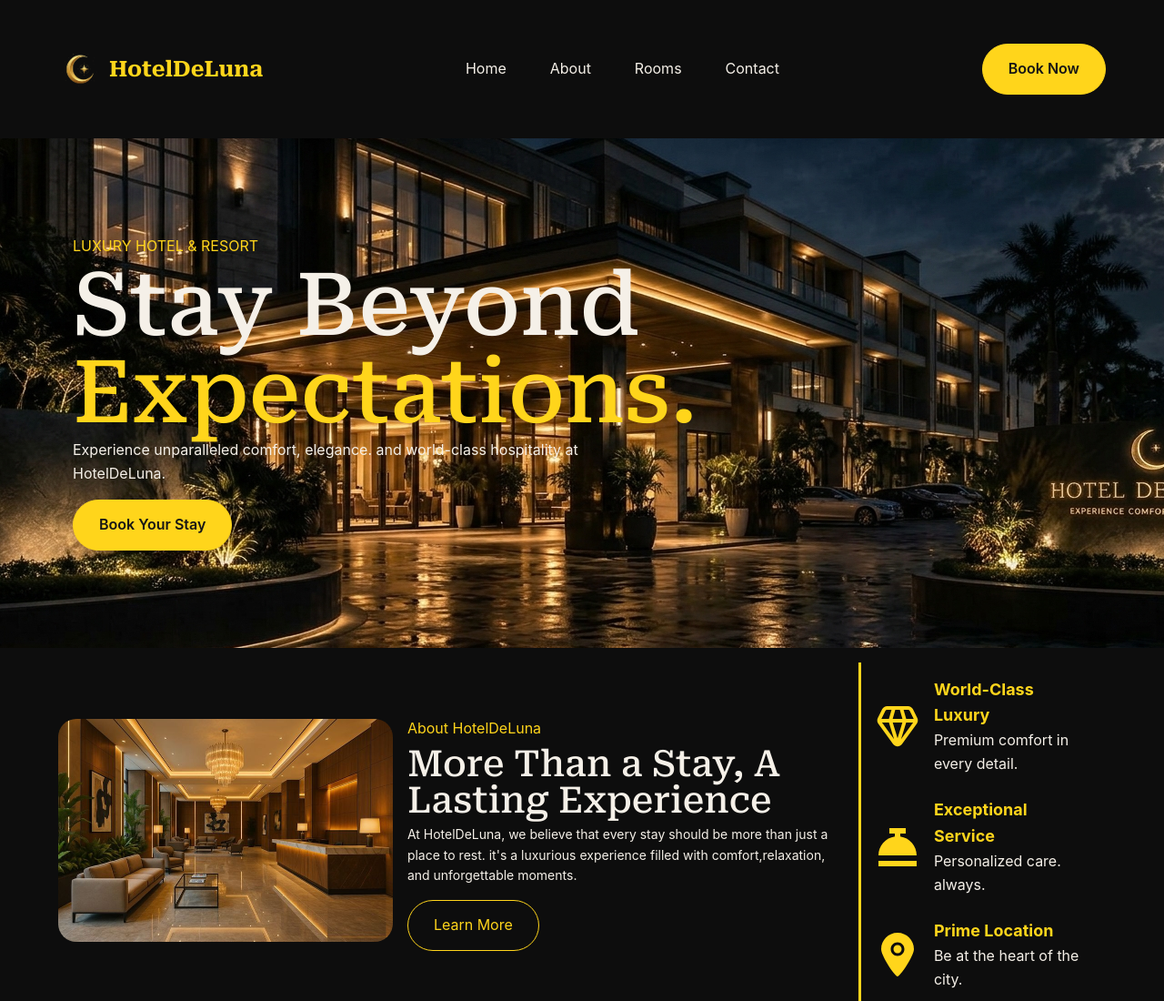
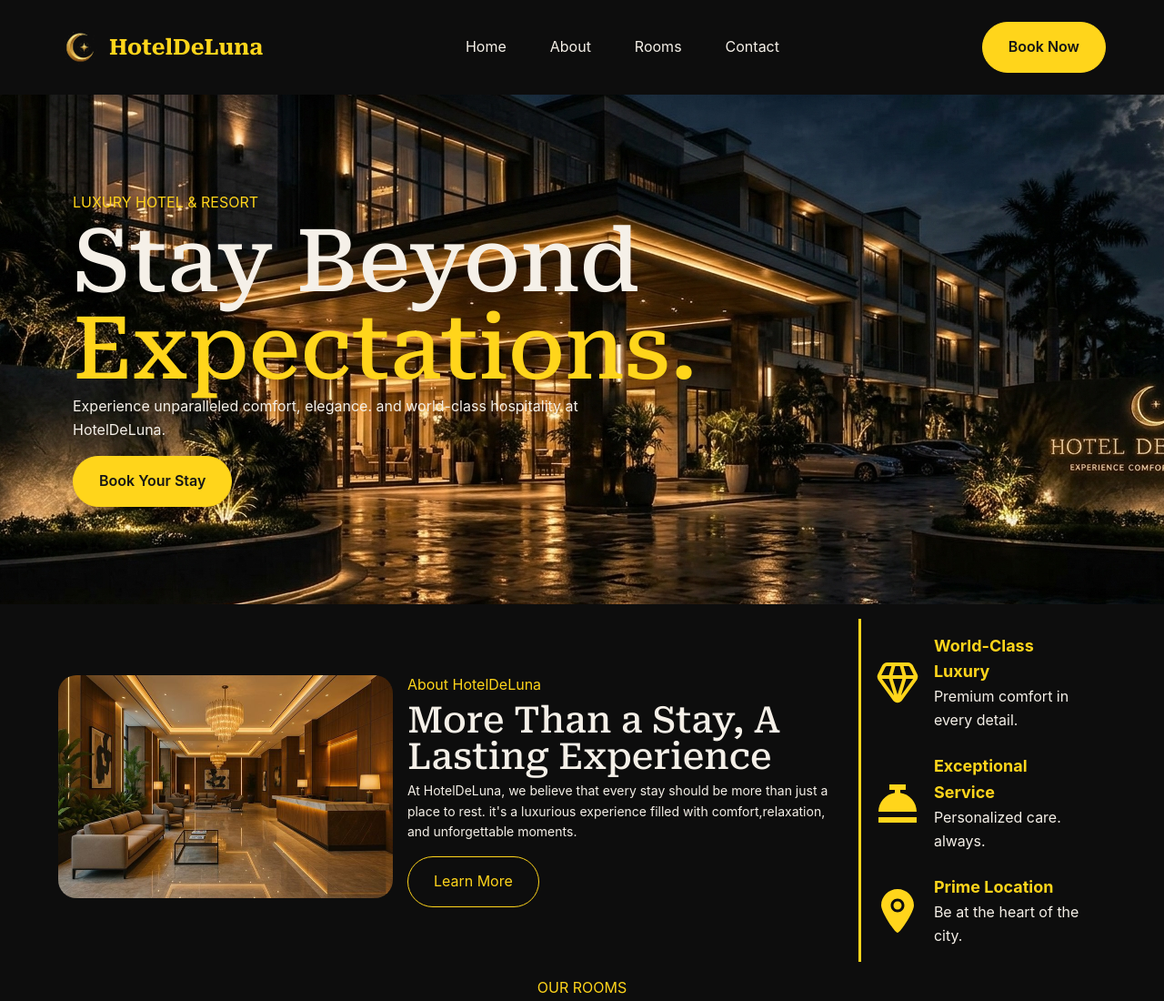
Before and after one commit to TSUJIN-n/Luna, a plain HTML site: page index.html in a window 1280 px wide. Shown: the top 1100 px of the page at 91% size. Drawn offline with Linux system fonts and the light colour scheme.

Commit message:
Adjust navbar padding for improved layout consistency

```diff
--- a/css/layout/navbar.css
+++ b/css/layout/navbar.css
@@ -6,7 +6,7 @@
 .navContainer{
   display: flex;
   justify-content: space-between;
-  padding: 3rem 0rem;
+  padding: 1.5rem 0rem;
 }
 
 .navLogoContainer{
```
